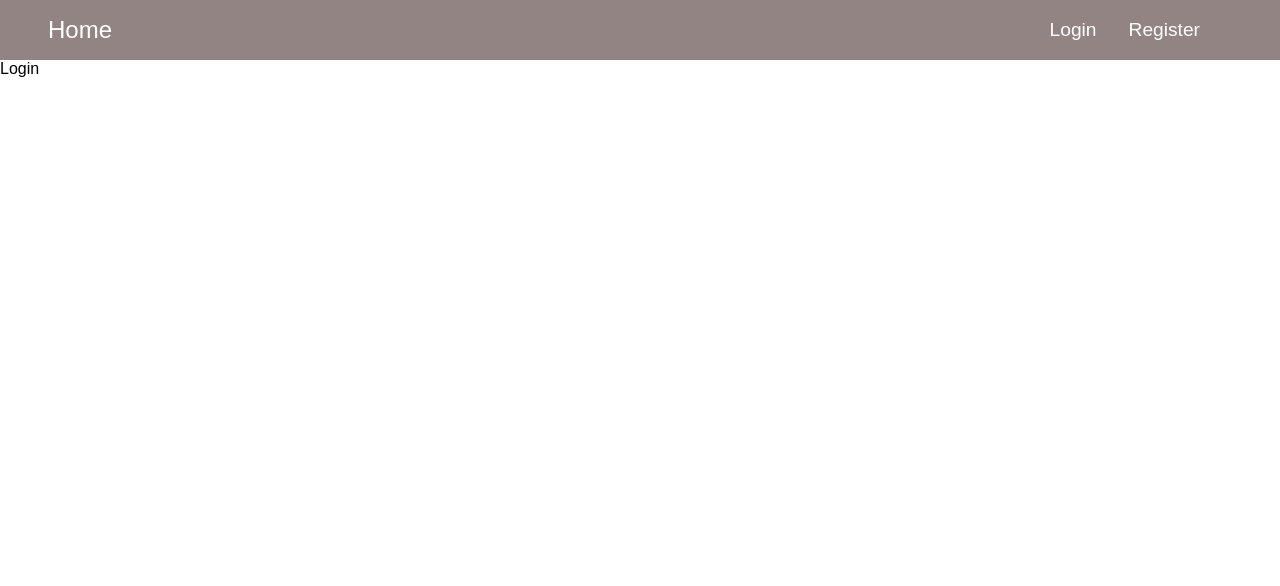
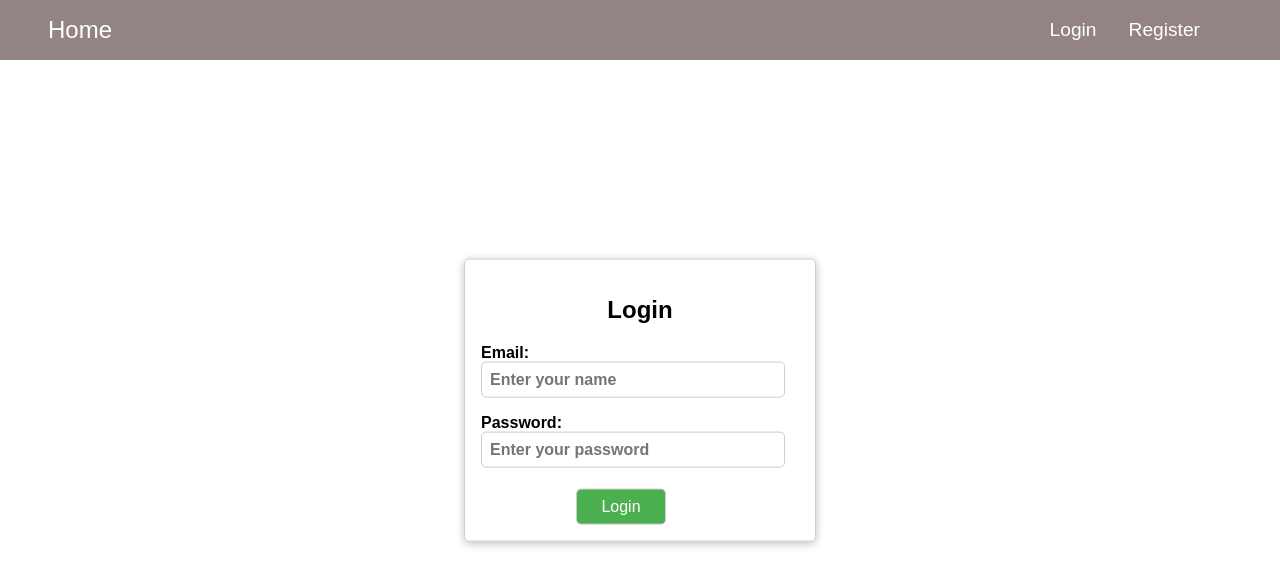
Before and after one commit to Kuwar20/backend-p, a React (Vite) app in the folder 6-sinlog/client/: page /login in a window 1280 px wide. Shown: the top 586 px of the page. Built offline with nearby package versions, Linux system fonts and the light colour scheme.

Commit message:
Add login form styling

```diff
--- a/6-sinlog/client/src/pages/login/Login.css
+++ b/6-sinlog/client/src/pages/login/Login.css
@@ -0,0 +1,44 @@
+.login{
+    display: flex;
+    flex-direction: column;
+    align-items: center; /* center the form */
+    justify-content: center; /* center the form */
+    padding: 1rem;
+    border-radius: 5px;
+    position: absolute;
+    top: 50%;
+    left: 50%;
+    transform: translate(-50%, -50%);
+    border: 1px solid #ccc; /* Centering the form */
+    box-shadow: 0 2px 8px rgba(0, 0, 0, 0.26);
+}
+
+.login label{
+    font-weight: bold;
+    margin-bottom: 0.5rem;
+}
+
+.login input{
+    font: inherit;
+    padding: 0.5rem;
+    margin-bottom: 1rem;
+    border-radius: 5px;
+    border: 1px solid #ccc;
+    width: 90%;
+    max-width: 400px;
+}
+
+.login button{
+    font: inherit;
+    padding: 0.5rem 1.5rem;
+    border-radius: 5px;
+    border: 1px solid #ccc;
+    background-color: #4CAF50;
+    color: white;
+    cursor: pointer;
+    margin: 5px 0 0px 30%;
+}
+
+.login button:hover{
+    background-color: #45a049;
+}
--- a/6-sinlog/client/src/pages/login/Login.jsx
+++ b/6-sinlog/client/src/pages/login/Login.jsx
@@ -3,7 +3,27 @@ import './Login.css'
 
 const Login = () => {
   return (
-    <div>Login</div>
+    <div className='login'>
+      <h2>Login</h2>
+      <form>
+        <label>Email:
+          <input
+            type="text"
+            placeholder='Enter your name'
+            />
+        </label>
+        <br />
+        <label>
+          Password:
+          <input
+            type="password"
+            placeholder='Enter your password'
+            />
+        </label>
+        <br />
+        <button type='submit'>Login</button>
+      </form>
+    </div>
   )
 }
 
```
